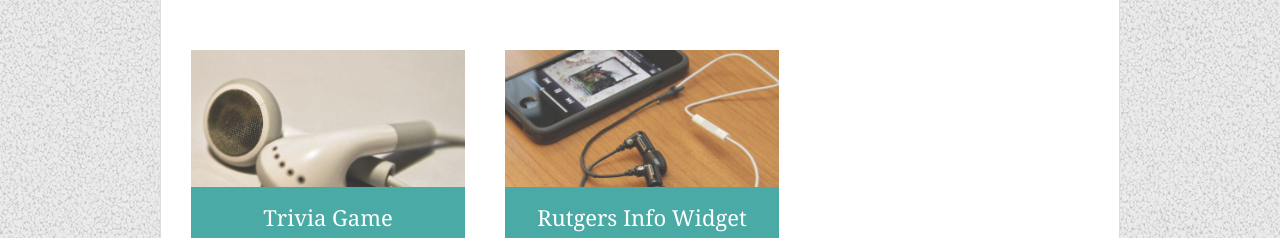
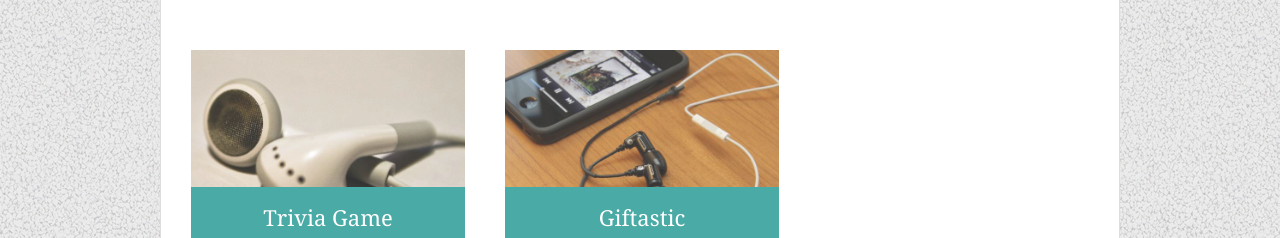
Before and after one commit to nathanw88/Portfolio, a plain HTML site: page portfolio.html in a window 1280 px wide. Shown: the part 517-755 px from the top of the page. Drawn offline with Linux system fonts and the light colour scheme.

Commit message:
added link to portfolio.html

```diff
--- a/portfolio.html
+++ b/portfolio.html
@@ -52,12 +52,14 @@
           <h3>Trivia Game</h3>
         </div>
         <div class="work">
-          <img
-            src="assets/images/technics-q-c-640-480-7.jpg"
-            alt="Rutgers Info Widget"
-          />
+          <a href="https://nathanw88.github.io/GifTastic/">
+            <img
+              src="assets/images/technics-q-c-640-480-7.jpg"
+              alt="Giftastic"
+            />
+          </a>
 
-          <h3>Rutgers Info Widget</h3>
+          <h3>Giftastic</h3>
         </div>
         <div class="work">
           <img
```
